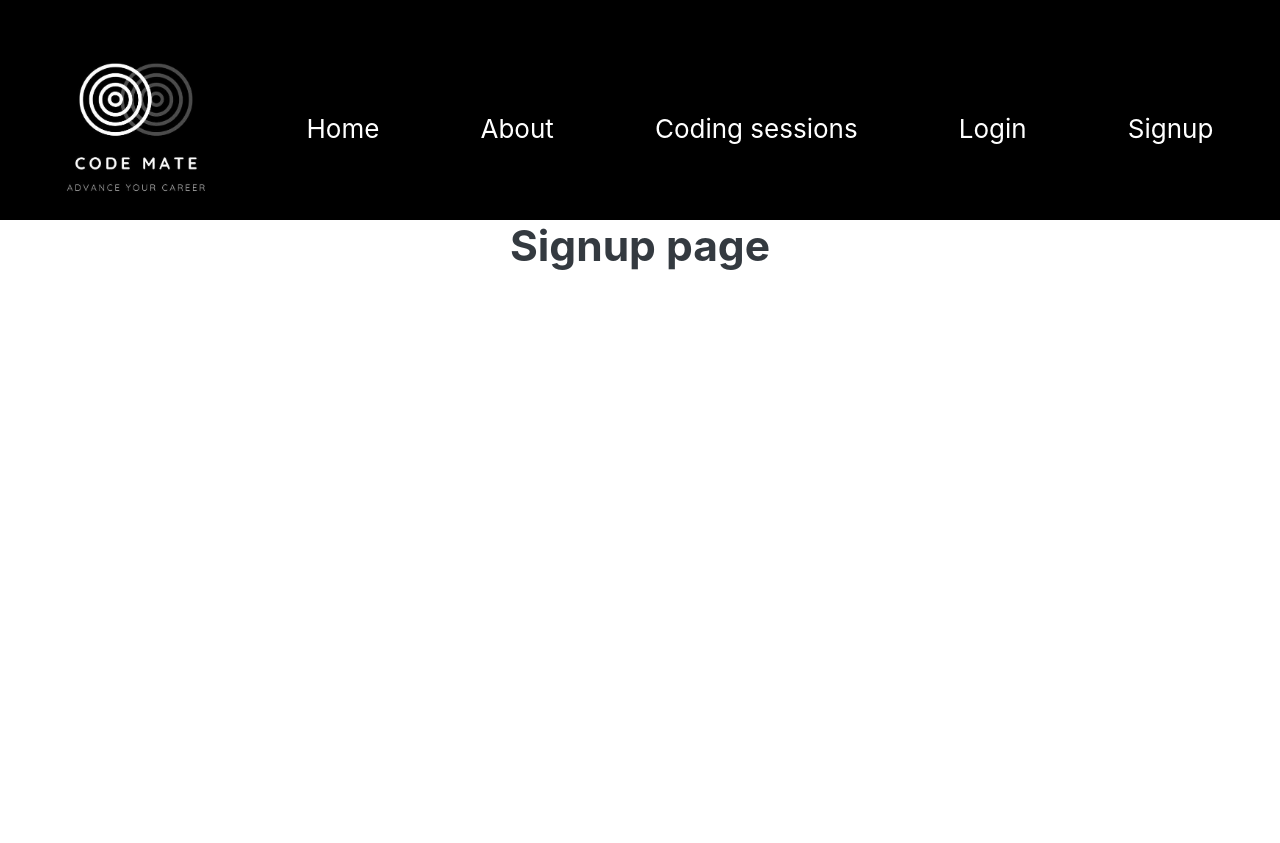
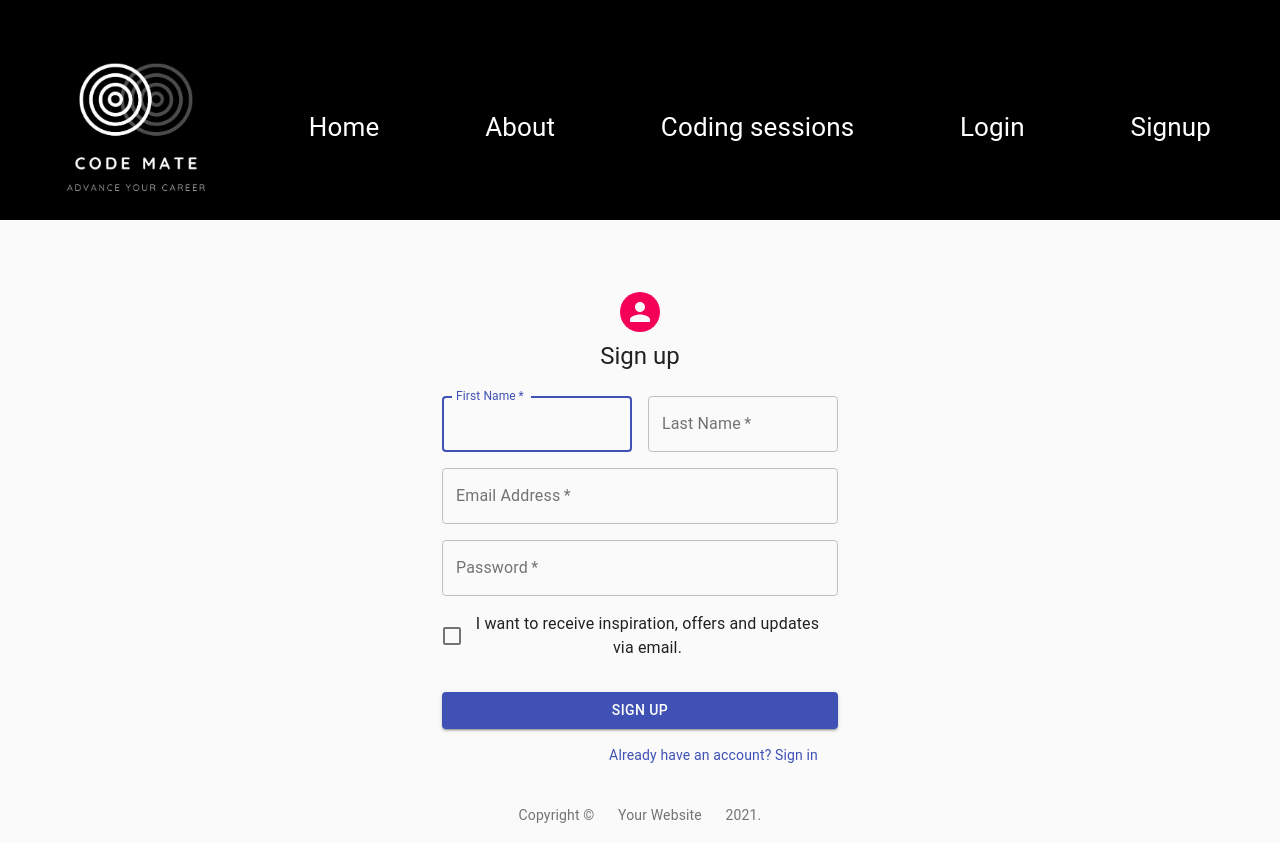
Before and after one commit to Karem1986/Buddy_Code, a React (Create React App) app: page /signup in a window 1280 px wide. Before the commit the page ends 800 px from the top, so only its background shows below. Built offline with nearby package versions, Linux system fonts and the light colour scheme.

Commit message:
created Signup Page-no redux yet

```diff
--- a/src/components/UserReviews.js
+++ b/src/components/UserReviews.js
@@ -1,5 +1,4 @@
 import React from "react";
-
 // Material UI components
 import { makeStyles, createStyles } from "@material-ui/core/styles";
 import { red } from "@material-ui/core/colors";
--- a/src/pages/Login/index.js
+++ b/src/pages/Login/index.js
@@ -13,7 +13,7 @@
 import { useHistory } from 'react-router-dom';
 
 export default function Login() {
-  //Material UI styling (not needed now)
+  //Material UI styling (Not needed now)
 const classes = useStyles();
 //Link to signup:
 const history = useHistory();
--- a/src/pages/Signup/index.js
+++ b/src/pages/Signup/index.js
@@ -1,9 +1,141 @@
-import React from 'react'
-
+import React, { useState } from "react";
+//Material UI
+import {
+  Avatar,
+  Button,
+  TextField,
+  Box,
+  CssBaseline,
+  FormControlLabel,
+  Checkbox,
+  Grid,
+  Typography,
+  Link,
+} from "@material-ui/core";
+import { useStyles } from "./styles";
+import LockOutlinedIcon from "@material-ui/icons/LockOutlined";
+import { makeStyles } from "@material-ui/core/styles";
+import Container from "@material-ui/core/Container";
+//Redux state to store user signup details
+// import { signUp } from "../../store/user/actions";
+// import { selectToken } from "../../store/user/selectors";
+// import { useDispatch, useSelector } from "react-redux";
+function Copyright() {
+  return (
+    <Typography variant="body2" color="textSecondary" align="center">
+      {"Copyright © "}
+      <Link color="inherit" href="https://material-ui.com/">
+        Your Website
+      </Link>{" "}
+      {new Date().getFullYear()}
+      {"."}
+    </Typography>
+  );
+}
 
 export default function Signup() {
+  const [name, setName] = useState("");
+  const [email, setEmail] = useState("");
+  const [password, setPassword] = useState("");
+  const classes = useStyles();
+
+  function submitForm(event) {
+    event.preventDefault();
+    console.log("signup form submitted!");
+    console.log(`
+    Name: ${name}
+    Email: ${email}
+    Password: ${password}`);
+
+    setEmail("");
+    setName("");
+    setPassword("");
+  }
 
   return (
-    <h1>Signup page</h1>
-  )
+    <Container component="main" maxWidth="xs">
+      <CssBaseline />
+      <div className={classes.paper}>
+        <Avatar className={classes.avatar}></Avatar>
+        <Typography component="h1" variant="h5">
+          Sign up
+        </Typography>
+        <form className={classes.form} noValidate onSubmit={submitForm}>
+          <Grid container spacing={2}>
+            <Grid item xs={12} sm={6}>
+              <TextField
+                autoComplete="fname"
+                name="firstName"
+                variant="outlined"
+                required
+                fullWidth
+                id="firstName"
+                label="First Name"
+                autoFocus
+              />
+            </Grid>
+            <Grid item xs={12} sm={6}>
+              <TextField
+                variant="outlined"
+                required
+                fullWidth
+                id="lastName"
+                label="Last Name"
+                name="lastName"
+                autoComplete="lname"
+              />
+            </Grid>
+            <Grid item xs={12}>
+              <TextField
+                variant="outlined"
+                required
+                fullWidth
+                id="email"
+                label="Email Address"
+                name="email"
+                autoComplete="email"
+              />
+            </Grid>
+            <Grid item xs={12}>
+              <TextField
+                variant="outlined"
+                required
+                fullWidth
+                name="password"
+                label="Password"
+                type="password"
+                id="password"
+                autoComplete="current-password"
+              />
+            </Grid>
+            <Grid item xs={12}>
+              <FormControlLabel
+                control={<Checkbox value="allowExtraEmails" color="primary" />}
+                label="I want to receive inspiration, offers and updates via email."
+              />
+            </Grid>
+          </Grid>
+          <Button
+            type="submit"
+            fullWidth
+            variant="contained"
+            color="primary"
+            className={classes.submit}
+          >
+            Sign Up
+          </Button>
+          <Grid container justify="flex-end">
+            <Grid item>
+              <Link href="#" variant="body2">
+                Already have an account? Sign in
+              </Link>
+            </Grid>
+          </Grid>
+        </form>
+      </div>
+      <Box mt={5}>
+        <Copyright />
+      </Box>
+    </Container>
+  );
 }
--- a/src/pages/Signup/styles.js
+++ b/src/pages/Signup/styles.js
@@ -2,9 +2,22 @@
 
 export const useStyles = makeStyles((theme) =>
   createStyles({
-    signupForm: {
-      position:"static", alignitems:"center",
-    }
-
+    paper: {
+      marginTop: theme.spacing(8),
+      display: 'flex',
+      flexDirection: 'column',
+      alignItems: 'center',
+    },
+    avatar: {
+      margin: theme.spacing(1),
+      backgroundColor: theme.palette.secondary.main,
+    },
+    form: {
+      width: '100%', // Fix IE 11 issue.
+      marginTop: theme.spacing(3),
+    },
+    submit: {
+      margin: theme.spacing(3, 0, 2),
+    },
   })
 );
```
